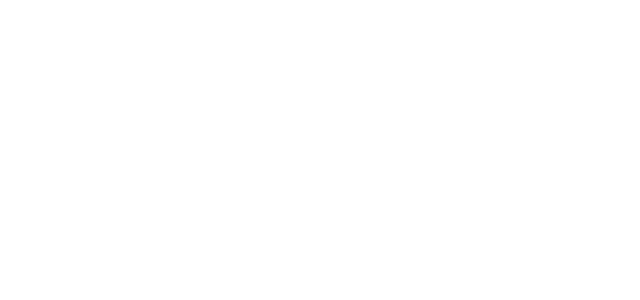
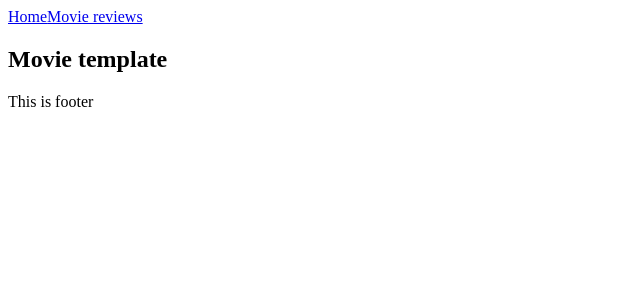
Before and after one commit to adrianlicko/movie-review-app, a React (Vite) app: page /movies in a window 1280 px wide. Before the commit this address had no page. Shown: the top 300 px of the page, without its empty margins (0-640 px from the left). Built offline with nearby package versions, Linux system fonts and the light colour scheme.

Commit message:
created Movies page

```diff
--- a/src/App.tsx
+++ b/src/App.tsx
@@ -1,6 +1,7 @@
 import { BrowserRouter, Routes, Route } from 'react-router-dom'
 import SharedLayout from './pages/SharedLayout'
 import Home from './pages/Home'
+import Movies from './pages/Movies'
 
 const App = () => {
     return <BrowserRouter>
@@ -8,6 +9,7 @@
 
             <Route path='/' element={<SharedLayout />}>
                 <Route index element={<Home />} />
+                <Route path='/movies' element={<Movies />} />
             </Route>
 
         </Routes>
--- a/src/components/Navbar.tsx
+++ b/src/components/Navbar.tsx
@@ -1,9 +1,10 @@
-
+import { NavLink } from "react-router-dom"
 
 const Navbar = () => {
     return <header>
         <nav>
-            This is Navbar
+            <NavLink to="/">Home</NavLink>
+            <NavLink to='/movies'>Movie reviews</NavLink>
         </nav>
     </header>
 }
--- /dev/null
+++ b/src/pages/Movies.tsx
@@ -0,0 +1,9 @@
+
+
+const Movies = () => {
+    return <section>
+        <h1>Movie template</h1>
+    </section>
+}
+
+export default Movies
```
